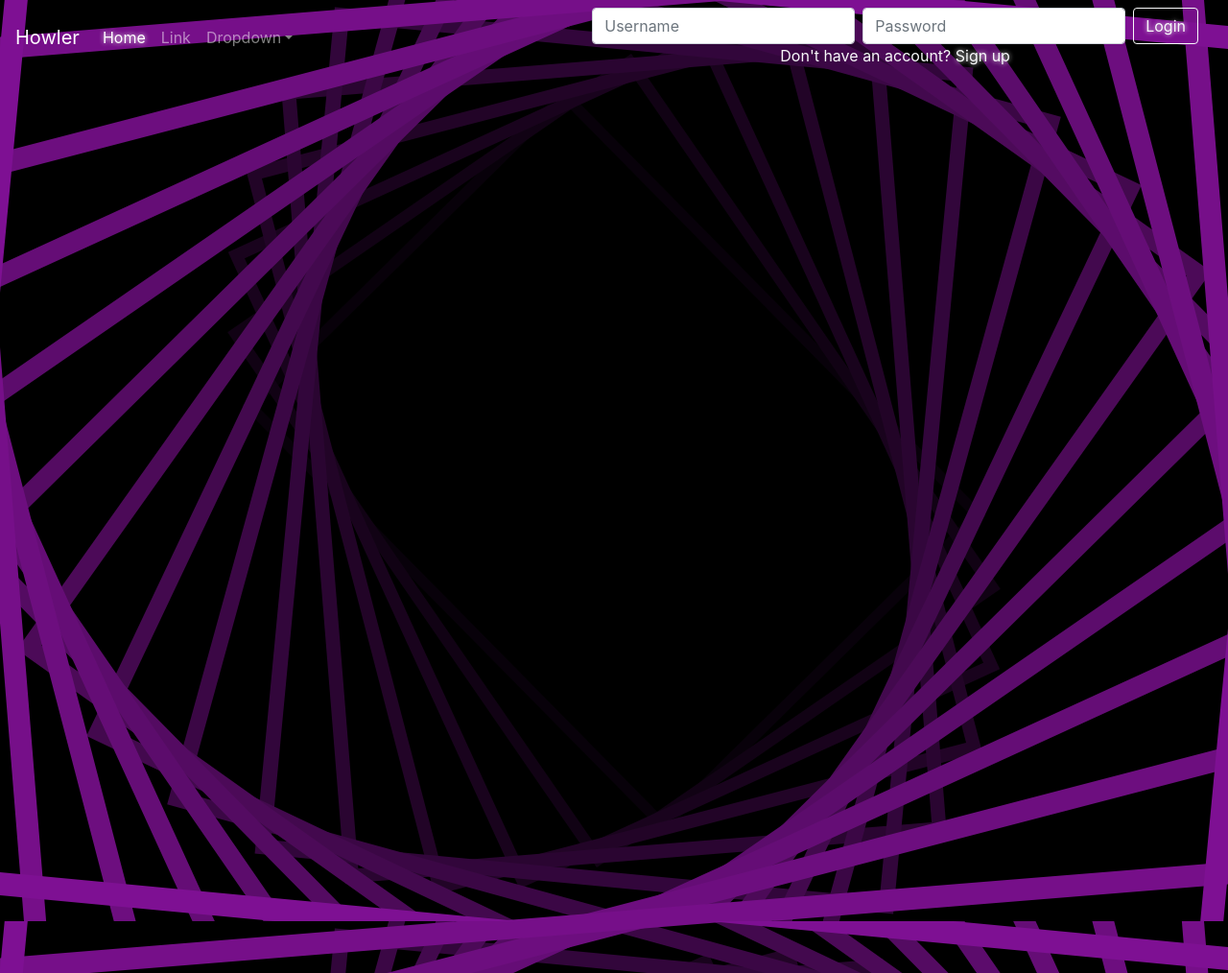
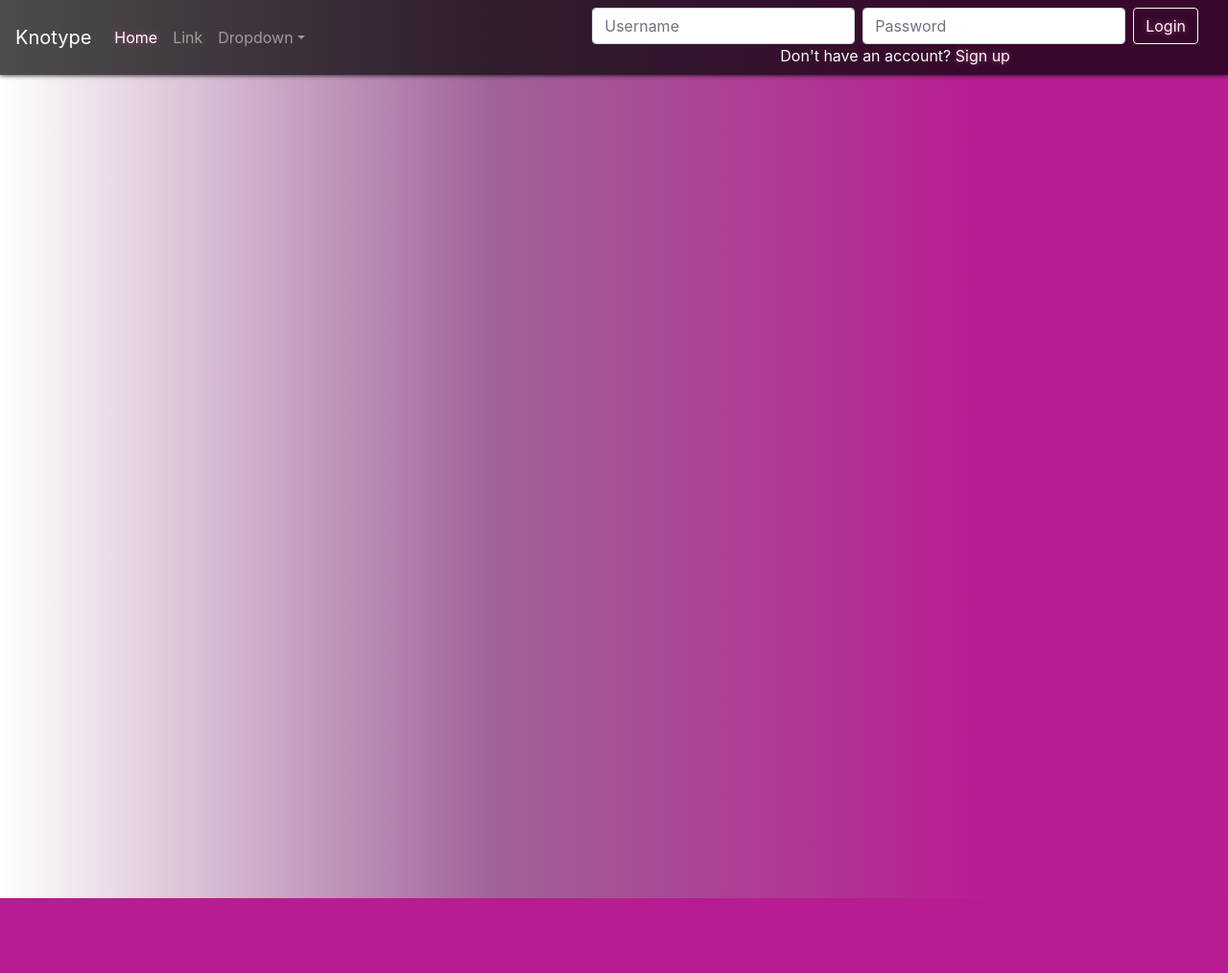
Before and after one commit to ichungelo/final-web, a PHP site: page / in a window 1280 px wide. Shown: the whole page at 96% size. After the commit the page ends 936 px from the top, so only its background shows below. Run offline with PHP 8.4, Linux system fonts and the light colour scheme; data that the repository does not hold is empty.

Commit message:
add transparent black background in navbar

```diff
--- a/config.php
+++ b/config.php
@@ -1,7 +1,12 @@
 <?php
-$connection = mysqli_connect("localhost", "root", "", "howlers");
+define("DB_SERVER", "localhost");
+define("DB_USERNAME", "root");
+define("DB_PASSWORD", "");
+define("DB_NAME", "social_media_test");
+
+$connection = mysqli_connect("DB_SERVER", "DB_USERNAME", "DB_PASSWORD", "DB_NAME");
 
 if(mysqli_connect_errno()) {
-  echo `Failed to connect database`.mysqli_connect_error();
+  echo `Failed to connect database` . mysqli_connect_error();
 };
 ?>
--- a/index.php
+++ b/index.php
@@ -1,4 +1,5 @@
 <?php
+include("./config.php")
 
 ?>
 <!doctype html>
@@ -12,13 +13,14 @@
   <!-- Bootstrap CSS -->
   <link rel="stylesheet" href="https://cdn.jsdelivr.net/npm/bootstrap@4.6.1/dist/css/bootstrap.min.css" integrity="sha384-zCbKRCUGaJDkqS1kPbPd7TveP5iyJE0EjAuZQTgFLD2ylzuqKfdKlfG/eSrtxUkn" crossorigin="anonymous">
   <link rel="stylesheet" href="style.css">
-  <title>Howler</title>
+  <link rel="shortcut icon" href="/assets/images/ichun.png" >
+  <title>Knotype</title>
 </head>
 
 <body class="body">
   <!-- NAVBAR -->
-  <nav class="navbar navbar-expand-sm navbar-dark">
-    <a class="navbar-brand text-sm" href="#">Howler</a>
+  <nav class="navbar navbar-expand-sm navbar-dark private-style-navbar fixed-top">
+    <a class="navbar-brand text-sm" href="#">Knotype</a>
     <button class="navbar-toggler d-lg-none" type="button" data-toggle="collapse" data-target="#collapsibleNavId" aria-controls="collapsibleNavId" aria-expanded="false" aria-label="Toggle navigation">
       <span class="navbar-toggler-icon"></span>
     </button>
@@ -38,10 +40,10 @@
           </div>
         </li>
       </ul>
-      <div class="text-right">
+      <div>
         <form class="form-inline my-2 my-lg-0 mr-0 col-12">
           <input class="form-control mr-sm-2" type="text" placeholder="Username">
-          <input class="form-control mr-sm-2" type="text" placeholder="Password">
+          <input class="form-control mr-sm-2" type="password" placeholder="Password">
           <button class="btn btn-outline-light my-2 my-sm-0 shadow-text" type="submit">Login</button>
         </form>
         <div class="col-12 text-light text-center">
--- a/style.css
+++ b/style.css
@@ -1,8 +1,18 @@
 .body {
-  background-image: url(./assets/images/landingpage-background.svg);
-  background-size: contain;
+  background:rgb(105, 0, 100);
+  background: linear-gradient(
+    90deg,
+    rgb(255, 255, 255)0%,
+    rgb(161, 99, 153)40%,
+    rgb(185, 29, 146)80%);
+  background-size: cover;
 }
 
 .shadow-text {
-  text-shadow: 0 0 5px whitesmoke;
+  text-shadow: 0 0 5px rgb(160, 61, 110);
 }
+
+.private-style-navbar {
+  background-color: rgba(0, 0, 0, 0.7);
+  box-shadow:0 0 5px black;
+}
```
Also changed, not shown: assets/images/ichun.png (added).
